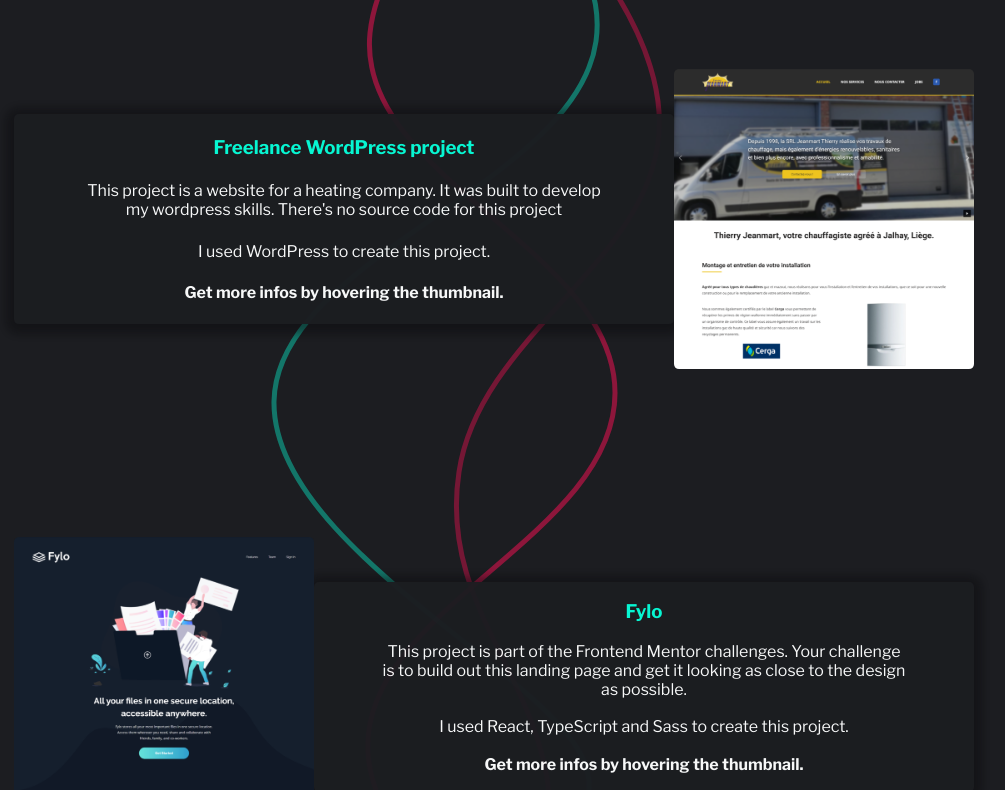
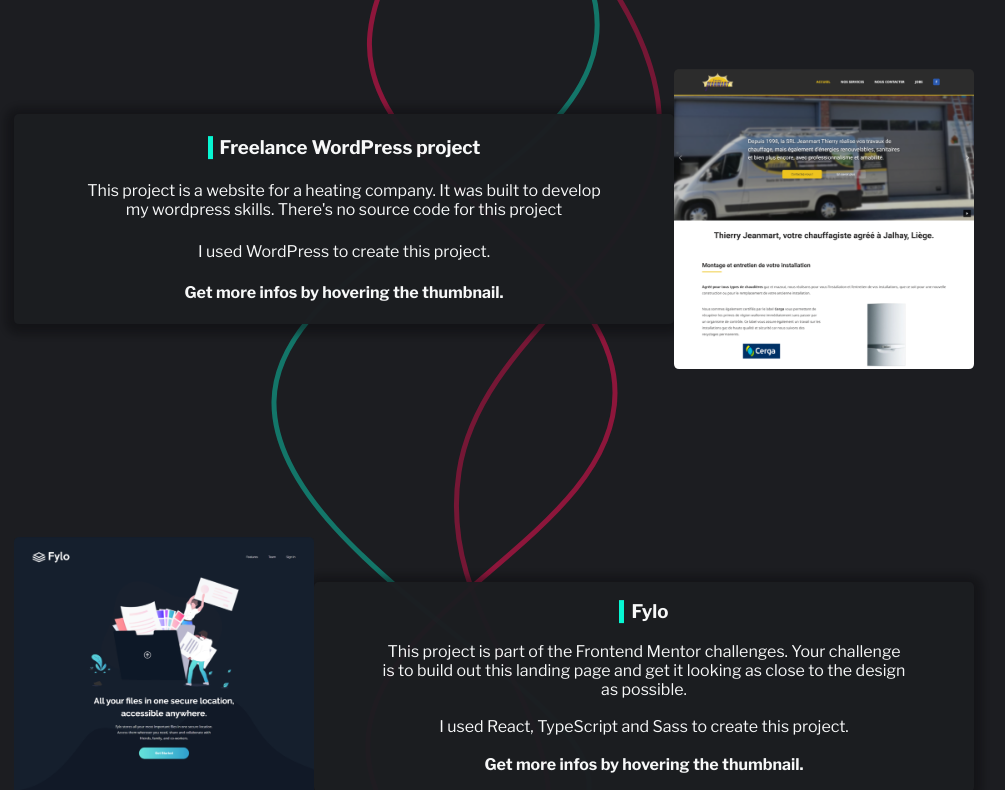
Before and after one commit to Tim-jn/Portfolio, a React (Create React App) app: page / in a window 1280 px wide. Shown: the part 2640-3430 px from the top of the page, without its empty margins (146-1151 px from the left). Built offline with nearby package versions, Linux system fonts and the light colour scheme.

Commit message:
updated style

```diff
--- a/src/Components/WorkGallery/WorkGallery.scss
+++ b/src/Components/WorkGallery/WorkGallery.scss
@@ -102,7 +102,9 @@
 }
 
 .work-text-title {
-    color: $third-font-color;
+    color: $primary-font-color;
+    border-left: 5px solid $third-font-color;
+    padding-left: 7px;
 }
 
 .work-text-description,
```
